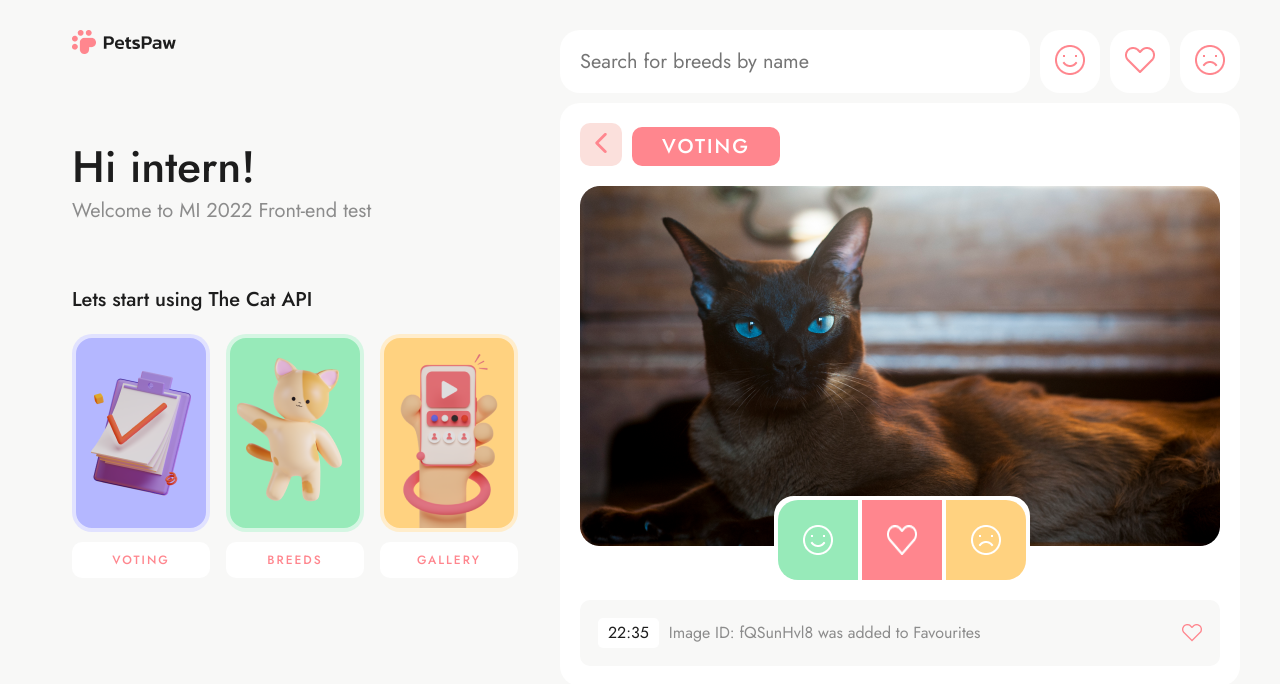
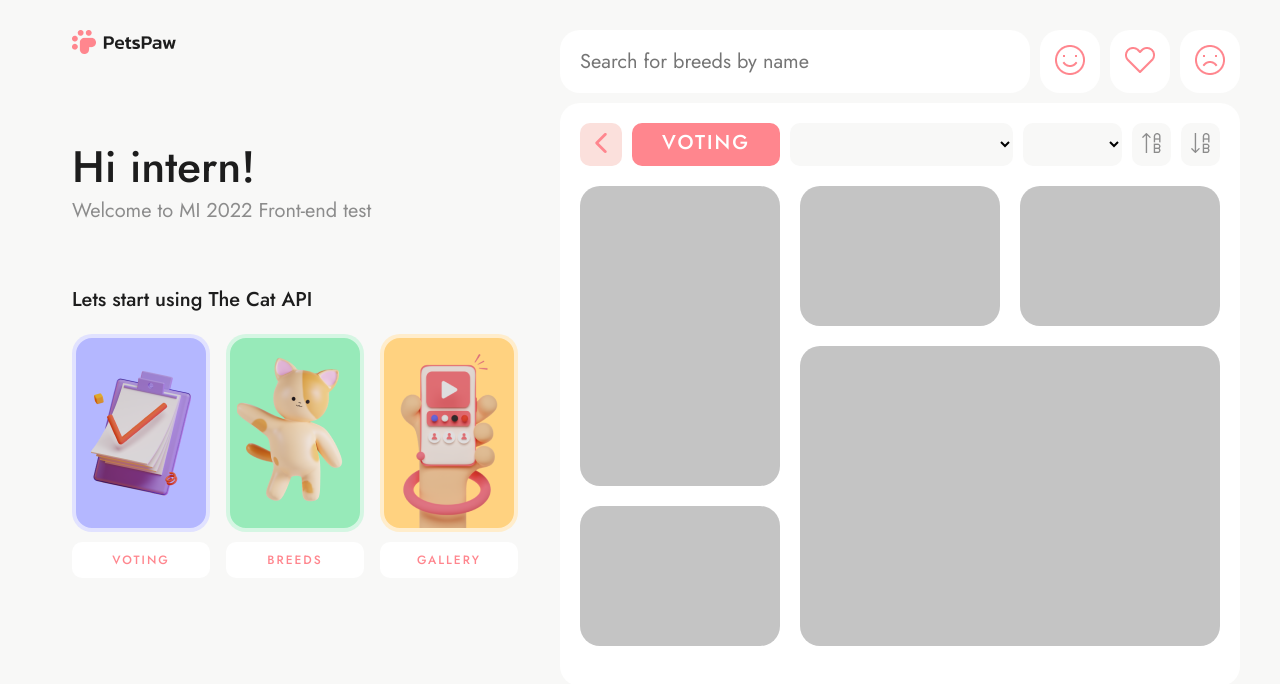
Before and after one commit to ostandrey/react-pets, a React (Create React App) app: page / in a window 1280 px wide. Shown: the top 684 px of the page. Built offline with nearby package versions, Linux system fonts and the light colour scheme.

Commit message:
Create breeds page, add styles

```diff
--- a/src/App.js
+++ b/src/App.js
@@ -2,13 +2,14 @@ import "./styles/App.css";
 import Home from "./pages/Home";
 import Navigation from "./components/Navigation/Navigation";
 import Voting from "./pages/Voting";
+import Breeds from "./pages/Breeds";
 
 
 function App() {
   return (
     <div className="App">
         <Navigation/>
-        <Voting/>
+        <Breeds/>
     </div>
   );
 }
--- /dev/null
+++ b/src/components/Breadcrumb/Breadcrmb.jsx
@@ -0,0 +1,17 @@
+import React from 'react';
+import classes from "./Breadcrumb.module.css";
+
+const Breadcrumb = () => {
+    return (
+        <div className={classes.breadcrumb_wrapper}>
+            <button className={classes.btn_back}>
+                <img src={require("../../assets/arrow-back.png")} alt="Back"/>
+            </button>
+            <span className={classes.breadcrumb}>
+                Voting
+            </span>
+        </div>
+    );
+};
+
+export default Breadcrumb;
--- /dev/null
+++ b/src/components/Breadcrumb/Breadcrumb.module.css
@@ -0,0 +1,28 @@
+.breadcrumb_wrapper {
+    display: flex;
+    gap: 10px;
+}
+
+.btn_back {
+    padding: 10px 15px;
+    background: #FBE0DC;
+    border-radius: 10px;
+    border: none;
+}
+
+.breadcrumb {
+    background: #FF868E;
+    border-radius: 10px;
+    padding: 5px 30px;
+
+    font-family: 'Jost', sans-serif;
+    font-style: normal;
+    font-weight: 500;
+    font-size: 20px;
+    line-height: 30px;
+
+    text-align: center;
+    letter-spacing: 2px;
+    text-transform: uppercase;
+    color: #FFFFFF;
+}
--- /dev/null
+++ b/src/pages/Breeds.jsx
@@ -0,0 +1,38 @@
+import React from 'react';
+import Header from "../components/Header/Header";
+import classes from "./Breeds.module.css";
+import Breadcrumb from "../components/Breadcrumb/Breadcrmb";
+
+const Breeds = () => {
+    return (
+        <div>
+            <Header/>
+            <section className={classes.content_wrapper}>
+                <div className={classes.control_panel}>
+                    <Breadcrumb/>
+                    <select name="" id="" className={classes.select}>
+                        All breeds
+                    </select>
+                    <select name="" id="" className={[classes.select, classes.select_limit].join(' ')}>
+                        Limit: 10
+                    </select>
+                    <button className={classes.sorting_btn}>
+                        <img src={require('../assets/ascending.png')} alt="ascending"/>
+                    </button>
+                    <button className={classes.sorting_btn}>
+                        <img src={require('../assets/descending.png')} alt="descending"/>
+                    </button>
+                </div>
+                <div className={classes.grid_container}>
+                    <div className={classes.div1}></div>
+                    <div className={classes.div2}></div>
+                    <div className={classes.div3}></div>
+                    <div className={classes.div4}></div>
+                    <div className={classes.div5}></div>
+                </div>
+            </section>
+        </div>
+    );
+};
+
+export default Breeds;
--- /dev/null
+++ b/src/pages/Breeds.module.css
@@ -0,0 +1,55 @@
+.content_wrapper {
+    width: 680px;
+    margin-top: 10px;
+    padding: 20px;
+    background: #FFFFFF;
+    border-radius: 20px;
+}
+
+.control_panel {
+    display: flex;
+    gap: 10px;
+}
+
+.select {
+    width: 226px;
+    padding: 8px 10px;
+
+    background: #F8F8F7;
+    border-radius: 10px;
+    border: none;
+}
+
+.select_limit {
+    width: 100px;
+}
+
+.sorting_btn {
+    padding: 10px;
+    background: #F8F8F7;
+    border-radius: 10px;
+    border: none;
+}
+
+.grid_container {
+    display: grid;
+    grid-template-rows: repeat(3, 1fr) 0;
+    gap: 20px;
+    margin-top: 20px;
+}
+
+.grid_container > div {
+    background-color: #C4C4C4;
+    border-radius: 20px;
+}
+
+.div1 {
+    grid-area: 1 / 1 / 3 / 2;
+    height: 300px;
+}
+.div2 {
+    grid-area: 1 / 2 / 2 / 3;
+}
+.div3 { grid-area: 1 / 3 / 2 / 4; }
+.div4 { grid-area: 3 / 1 / 4 / 2; }
+.div5 { grid-area: 2 / 2 / 4 / 4; }
--- a/src/pages/Voting.jsx
+++ b/src/pages/Voting.jsx
@@ -2,20 +2,14 @@ import React from 'react';
 import classes from './Voting.module.css'
 import Header from "../components/Header/Header";
 import ReactionList from "../components/ReactionList/ReactionList";
+import Breadcrumb from "../components/Breadcrumb/Breadcrmb";
 
 const Voting = () => {
     return (
         <div className={classes.container}>
             <Header/>
             <section className={classes.content_wrapper}>
-                <div>
-                    <button className={classes.btn_back}>
-                        <img src={require("../assets/arrow-back.png")} alt="Back"/>
-                    </button>
-                    <span className={classes.breadcrumb}>
-                        Voting
-                    </span>
-                </div>
+                <Breadcrumb/>
                 <div className={classes.content}>
                     <img src={require("../assets/image 1.png")} alt="test"/>
                     <div className={classes.reaction_group_btn}>
--- a/src/pages/Voting.module.css
+++ b/src/pages/Voting.module.css
@@ -8,31 +8,6 @@
     padding: 20px;
     background: #FFFFFF;
     border-radius: 20px;
-}
-
-.btn_back {
-    padding: 10px 15px;
-    background: #FBE0DC;
-    border-radius: 10px;
-    border: none;
-    margin-right: 10px;
-}
-
-.breadcrumb {
-    background: #FF868E;
-    border-radius: 10px;
-    padding: 5px 30px;
-
-    font-family: 'Jost', sans-serif;
-    font-style: normal;
-    font-weight: 500;
-    font-size: 20px;
-    line-height: 30px;
-
-    text-align: center;
-    letter-spacing: 2px;
-    text-transform: uppercase;
-    color: #FFFFFF;
 }
 
 .content {
```
Also changed, not shown: src/assets/ascending.png (added), src/assets/descending.png (added).
